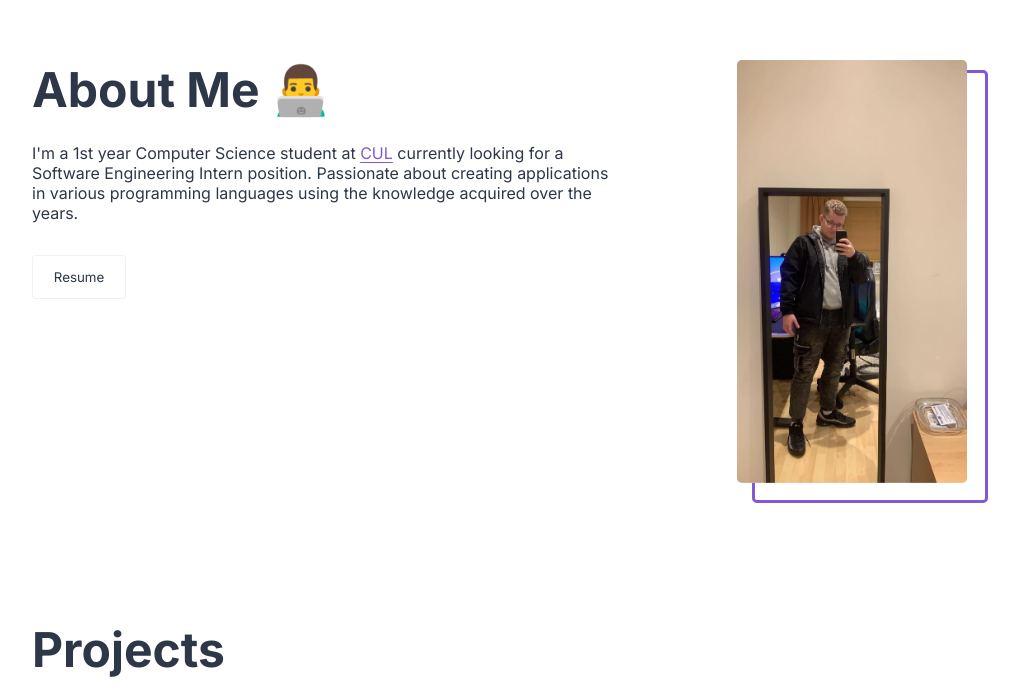
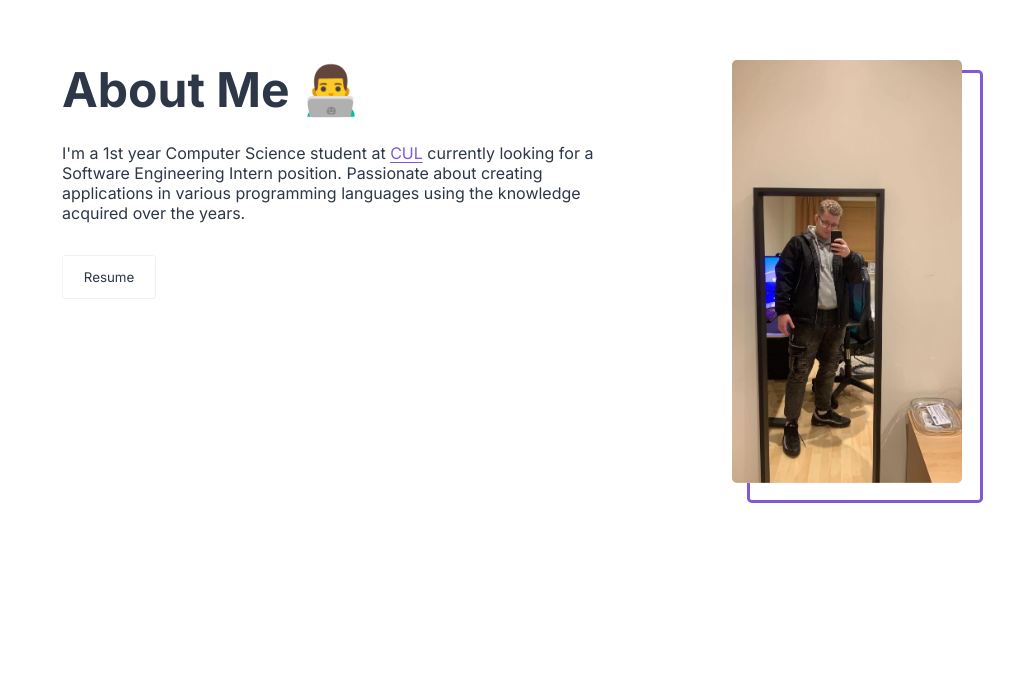
Before and after one commit to imexotic/portfolio-v1, a Next.js app: page / in a window 1280 px wide. Shown: the part 788-1476 px from the top of the page, without its empty margins (128-1147 px from the left). Built offline with nearby package versions, Linux system fonts and the light colour scheme.

Commit message:
fix href scrolling

```diff
--- a/components/navigation/header.jsx
+++ b/components/navigation/header.jsx
@@ -1,7 +1,6 @@
-import { useState, useEffect } from "react";
-
 import styles from "../../styles/header.module.css";
 
+import { useState, useEffect } from "react";
 import { IconContext } from "react-icons";
 import { FiSun, FiMoon, FiMenu } from "react-icons/fi";
 
--- a/components/sections/about.jsx
+++ b/components/sections/about.jsx
@@ -4,7 +4,7 @@ import heroImg from "../../public/assets/exotic.jpg";
 
 export default () => {
    return (
-      <section id={styles["about-section"]}>
+      <section id="about-section">
          <div className={`${styles["container"]} container`}>
             <div className={styles["about-image"]}>
                <Image src={heroImg} alt="me :)" className={styles["img"]} />
--- a/components/sections/contact.jsx
+++ b/components/sections/contact.jsx
@@ -4,7 +4,7 @@ import ContactForm from "../misc/contactForm";
 
 const Contact = () => {
    return (
-      <section id={styles["contact-section"]}>
+      <section id="contact-section">
          <div className={`${styles["container"]} container`}>
             <h1 className={styles["title"]}>Lets get in touch!</h1>
             <p className={styles["description"]}>Feel free to use the contact form below (or other communcation method 😎) to get in touch with me!</p>
--- a/components/sections/projects.jsx
+++ b/components/sections/projects.jsx
@@ -6,7 +6,7 @@ import GitHubCalendar from "react-github-calendar";
 
 const Projects = () => {
    return (
-      <section id={styles["project-section"]}>
+      <section id="project-section">
          <div className={`${styles["container"]} container`}>
             <h1 className={styles["title"]}>Projects</h1>
             <p className={styles["subtitle"]}>
--- a/next.config.js
+++ b/next.config.js
@@ -1,6 +1,6 @@
 /** @type {import('next').NextConfig} */
 const nextConfig = {
-  reactStrictMode: true,
-}
+   reactStrictMode: true,
+};
 
-module.exports = nextConfig
+module.exports = nextConfig;
--- a/styles/about.module.css
+++ b/styles/about.module.css
@@ -4,8 +4,10 @@
    background-color: var(--background);
 }
 
-#about-section .container {
-   min-height: 70vh;
+.container {
+   position: relative;
+   min-height: 100vh;
+   max-width: 900px;
    padding: 2rem 0;
    display: flex;
    flex-direction: row-reverse;
@@ -26,7 +28,9 @@
 }
 
 .about-image {
-   position: relative;
+   /* position: relative; */
+   position: sticky;
+   top: 100px;
    right: 25px;
    z-index: 500;
    min-width: auto;
@@ -119,8 +123,9 @@
    }
 
    .about-image {
+      position: relative;
+      top: 0;
       margin-bottom: 3rem;
-      /* width: 100vw; */
    }
 
    .about-content {
--- a/styles/contact.module.css
+++ b/styles/contact.module.css
@@ -1,9 +1,3 @@
-#contact-section {
-   background-color: var(--background);
-   min-height: 75vh;
-   padding: 3rem 0;
-}
-
 .container {
    display: flex;
    flex-direction: column;
--- a/styles/projects.module.css
+++ b/styles/projects.module.css
@@ -1,8 +1,4 @@
-section#project-section {
-   background-color: var(--background);
-}
-
-#project-section .container {
+.container {
    min-height: 75vh;
    padding: 2rem 0;
 }
--- a/styles/styles.css
+++ b/styles/styles.css
@@ -71,6 +71,20 @@ ul {
    list-style: none;
 }
 
+#about-section {
+   background-color: var(--background);
+}
+
+#project-section {
+   background-color: var(--background);
+}
+
+#contact-section {
+   background-color: var(--background);
+   min-height: 75vh;
+   padding: 3rem 0;
+}
+
 .url-link {
    text-decoration: underline;
    text-underline-offset: 3px;
```
